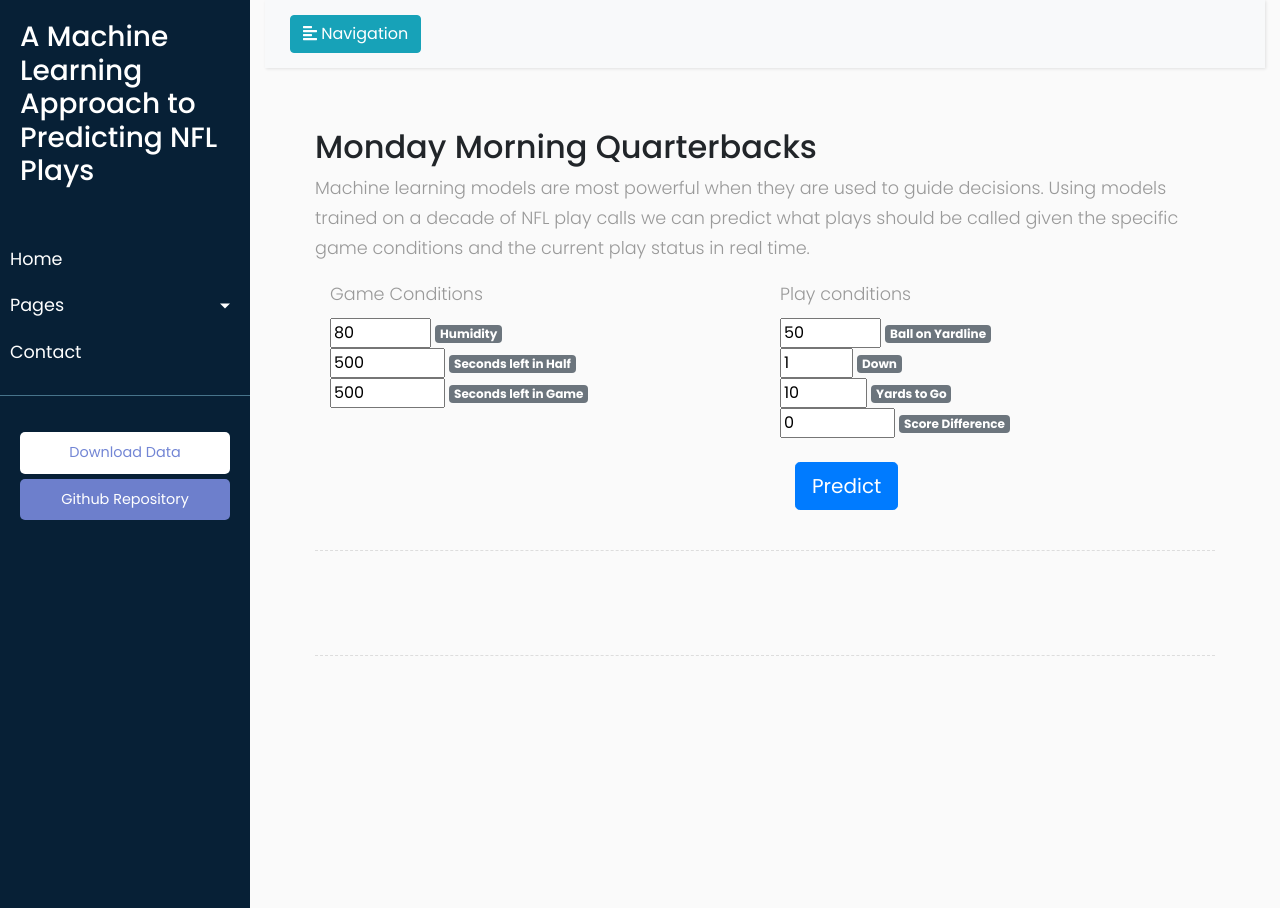
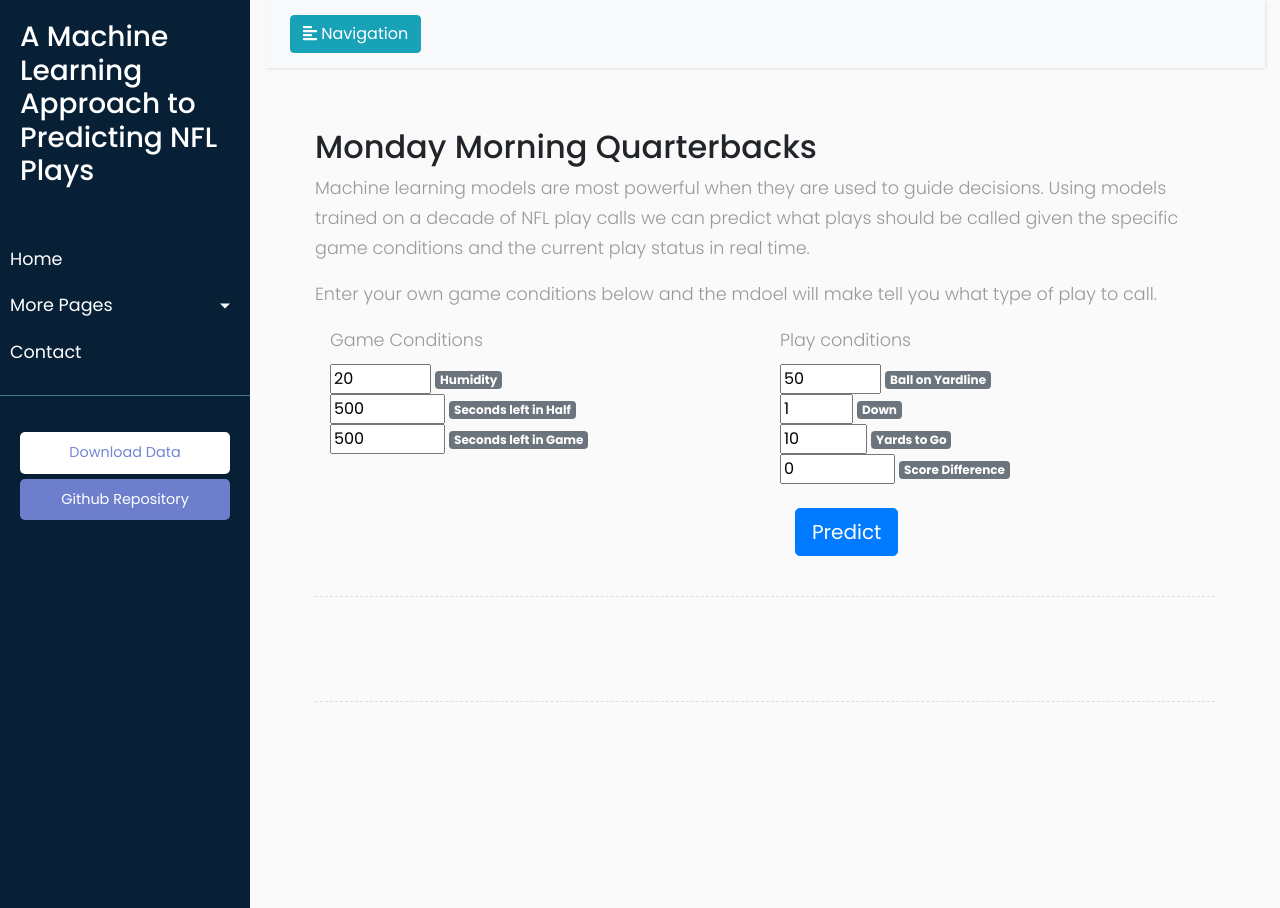
Before and after one commit to tiroger/Prediciting_NFL_Stats_ML, a Flask app: page /predictions in a window 1280 px wide. Run offline with Flask 2, Linux system fonts and the light colour scheme; parts of the project's set-up code (start-up, migrations or seed data) failed here and were passed over; some libraries are stand-ins or nearby versions.

Commit message:
updated small layout text and changed default model to XGBoost

```diff
--- a/app.py
+++ b/app.py
@@ -1,15 +1,12 @@
 
 
 import os
-from sklearn.externals import joblib
+import joblib
 import pandas as pd
 import numpy as np
 import pickle
 
 from flask import Flask, jsonify, render_template, request
-# from flask_sqlalchemy import SQLAlchemy
-
-# To Return json of scores
 import json
 
 app = Flask(__name__)
@@ -23,7 +20,8 @@ def predictPlay(to_predict_list):
     to_predict_final = pt_scaler.transform(to_predict)
 
     # load spedicified model for use and make prediction
-    loaded_model = joblib.load("resources/logreg_model.sav")
+    # loaded_model = joblib.load("resources/logreg_model.sav")
+    loaded_model = joblib.load("resources/XGBoost_model.sav")
     result = loaded_model.predict(to_predict_final)
     return result
 
@@ -50,7 +48,6 @@ def show_visualizations():
 def feature_profile():
     """Returns the model building page"""
     # return render_template("feature_profile.html")
-    # Below is test for rendering a page with layout
     return render_template("feature_prof.html")
 
 
--- a/templates/layout.html
+++ b/templates/layout.html
@@ -71,7 +71,7 @@
               data-toggle="collapse"
               aria-expanded="False"
               class="dropdown-toggle"
-              >Pages</a
+              >More Pages</a
             >
             <ul class="collapse list-unstyled" id="pageSubmenu">
               <!-- <li>
@@ -87,7 +87,7 @@
                 <a href="/feature-profile">Feature Profile</a>
               </li>
               <li>
-                <a href="/predictions">Let's Play Coach!</a>
+                <a href="/predictions">Model in Action: Let's Play Coach!</a>
               </li>
             </ul>
           </li>
--- a/templates/predictions.html
+++ b/templates/predictions.html
@@ -11,6 +11,10 @@
     decisions. Using models trained on a decade of NFL play calls we can predict
     what plays should be called given the specific game conditions and the
     current play status in real time.
+  </p>
+  <p>
+    Enter your own game conditions below and the mdoel will make tell you what
+    type of play to call.
   </p>
 
   <div class="container" .mb-3>
@@ -29,7 +33,7 @@
           <input
             id="humidity"
             type="number"
-            value="80"
+            value="20"
             min="0"
             max="150"
             step="1"
```
Also changed, not shown: 3 other files.
